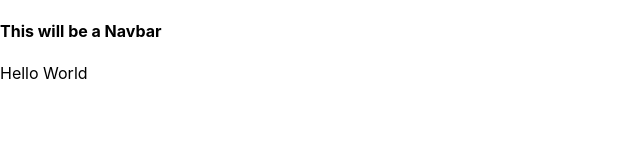
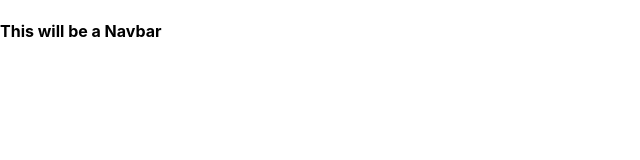
Before and after one commit to CoreyJamesLynch/FrontendWebKeys, a React (Create React App) app: page / in a window 1280 px wide. Shown: the top 160 px of the page, without its empty margins (0-640 px from the left). Built offline with nearby package versions, Linux system fonts and the light colour scheme.

Commit message:
Install React-Bootstrap. Create MainPage.js. Work on SoundCard.js

```diff
--- a/package.json
+++ b/package.json
@@ -6,7 +6,9 @@
     "@testing-library/jest-dom": "^4.2.4",
     "@testing-library/react": "^9.3.2",
     "@testing-library/user-event": "^7.1.2",
+    "bootstrap": "^4.5.3",
     "react": "^16.13.1",
+    "react-bootstrap": "^1.3.0",
     "react-dom": "^16.13.1",
     "react-scripts": "3.4.3"
   },
@@ -33,7 +35,6 @@
   },
   "devDependencies": {
     "babel-eslint": "^10.1.0",
-    "eslint": "^7.11.0",
     "eslint-config-airbnb": "^18.2.0",
     "eslint-config-prettier": "^6.12.0",
     "eslint-plugin-import": "^2.22.1",
--- a/src/App.js
+++ b/src/App.js
@@ -2,14 +2,14 @@ import React from 'react';
 import './App.css';
 
 import Navbar from './Components/Navbar';
+// import MainPage from './Components/MainPageComponents/MainPage';
+// Add Sounds
 
 function App() {
   return (
     <>
       <Navbar />
-      <div>
-        <p>Hello World</p>
-      </div>
+      <div>{/* <MainPage /> */}</div>
     </>
   );
 }
--- /dev/null
+++ b/src/Components/MainPageComponents/MainPage.js
@@ -0,0 +1,10 @@
+import React from 'react';
+import SoundCard from './SoundCard';
+
+const MainPage = () => {
+  // Make API call here and set equal to sounds
+  const soundCards = sounds.map((sound) => <SoundCard key={sound.id} sound={sound} />);
+  return { soundCards };
+};
+
+export default MainPage;
```
Also changed, not shown: src/Components/MainPageComponents/SoundCard.js (+14 -2 lines), 1 other file (tests, documents, lock files or other folders).
